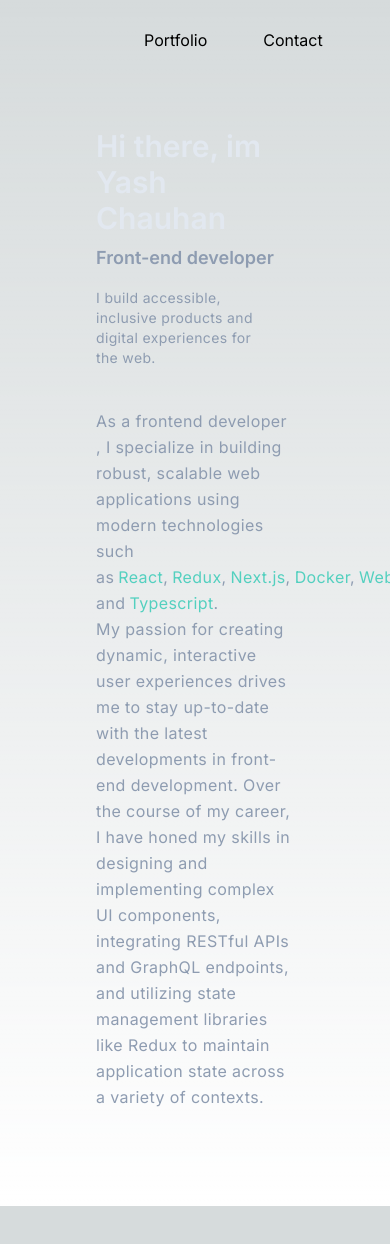
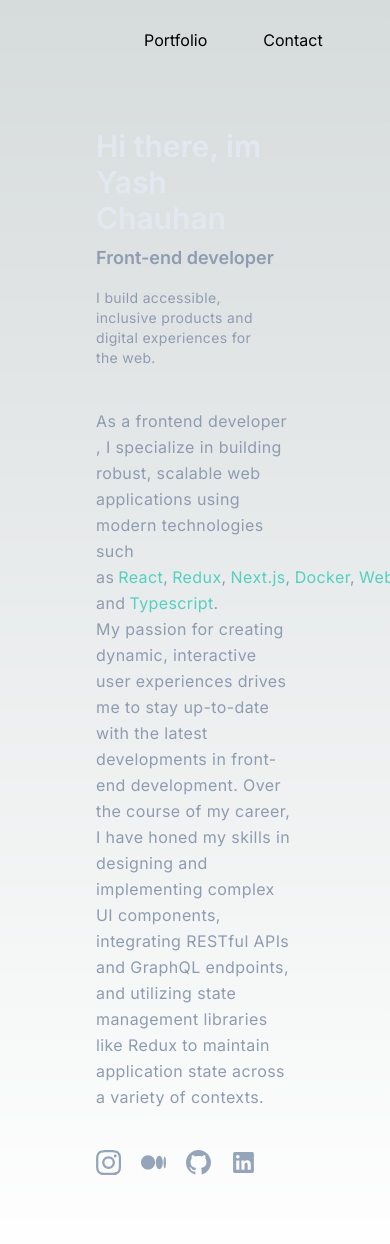
Before and after one commit to YashChauhan858/skords, a Next.js app: page / in a window 390 px wide. Shown: the top 1244 px of the page. Before the commit the page ends 1206 px from the top, so only its background shows below. Built offline with nearby package versions, Linux system fonts and the light colour scheme.

Commit message:
Added md screen styling to homepage

```diff
--- a/src/app/page.tsx
+++ b/src/app/page.tsx
@@ -17,7 +17,7 @@ export default function Home() {
             the web.
           </p>
         </div>
-        <section className="flex flex-col w-1/2 lg:w-full lg:flex-row lg:gap-24">
+        <section className="flex flex-col w-1/2 lg:w-full lg:flex-row lg:gap-24 md:flex-col md:gap-10">
           {/* About section */}
           <AboutMe />
           {/* Social Media Handler */}
--- a/src/components/SocialHandler/SocialHandler.tsx
+++ b/src/components/SocialHandler/SocialHandler.tsx
@@ -25,7 +25,7 @@ const SocialHandler = () => {
   ];
   return (
     <section>
-      <ul className="list-none flex items-center gap-5 mt-28 lg:flex-col lg:mt-0">
+      <ul className="list-none flex items-center gap-5 mt-28 lg:flex-col lg:mt-0 md:flex-row md:mt-0">
         {socialHandler.map((link) => (
           <li key={link.alt}>
             <a href={link.link} target="_blank" rel="noopener noreferrer">
```
